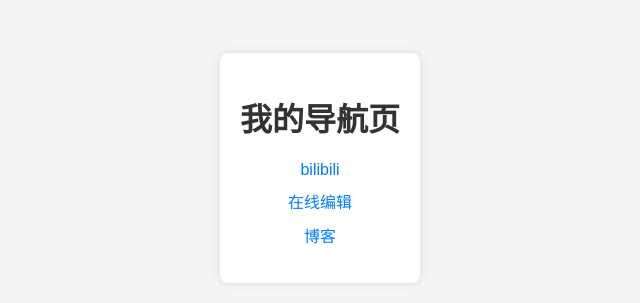
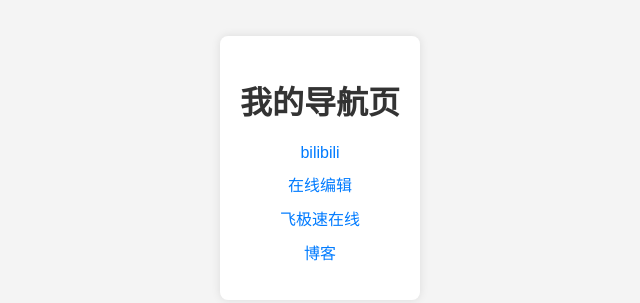
Before and after one commit to jiumengbuxing/chuanwenbaidi.github.io, a plain HTML site: page index.html in a window 1280 px wide. Shown: the part 232-535 px from the top of the page, without its empty margins (320-960 px from the left). Drawn offline with Linux system fonts and the light colour scheme.

Commit message:
Update index.html

```diff
--- a/index.html
+++ b/index.html
@@ -47,6 +47,7 @@
         <ul>
             <li><a href="https://bilibili.com">bilibili</a></li>
             <li><a href="https://github.com/chuanwenbaidi/chuanwenbaidi.github.io/edit/main/index.html">在线编辑</a></li>
+            <li><a href="http://m.feijisu34.com/">飞极速在线</a></li>
             <li><a href="https://github.com/chuanwenbaidi/chuanwenbaidi.github.io/blog/">博客</a></li>
         </ul>
     </div>
```
